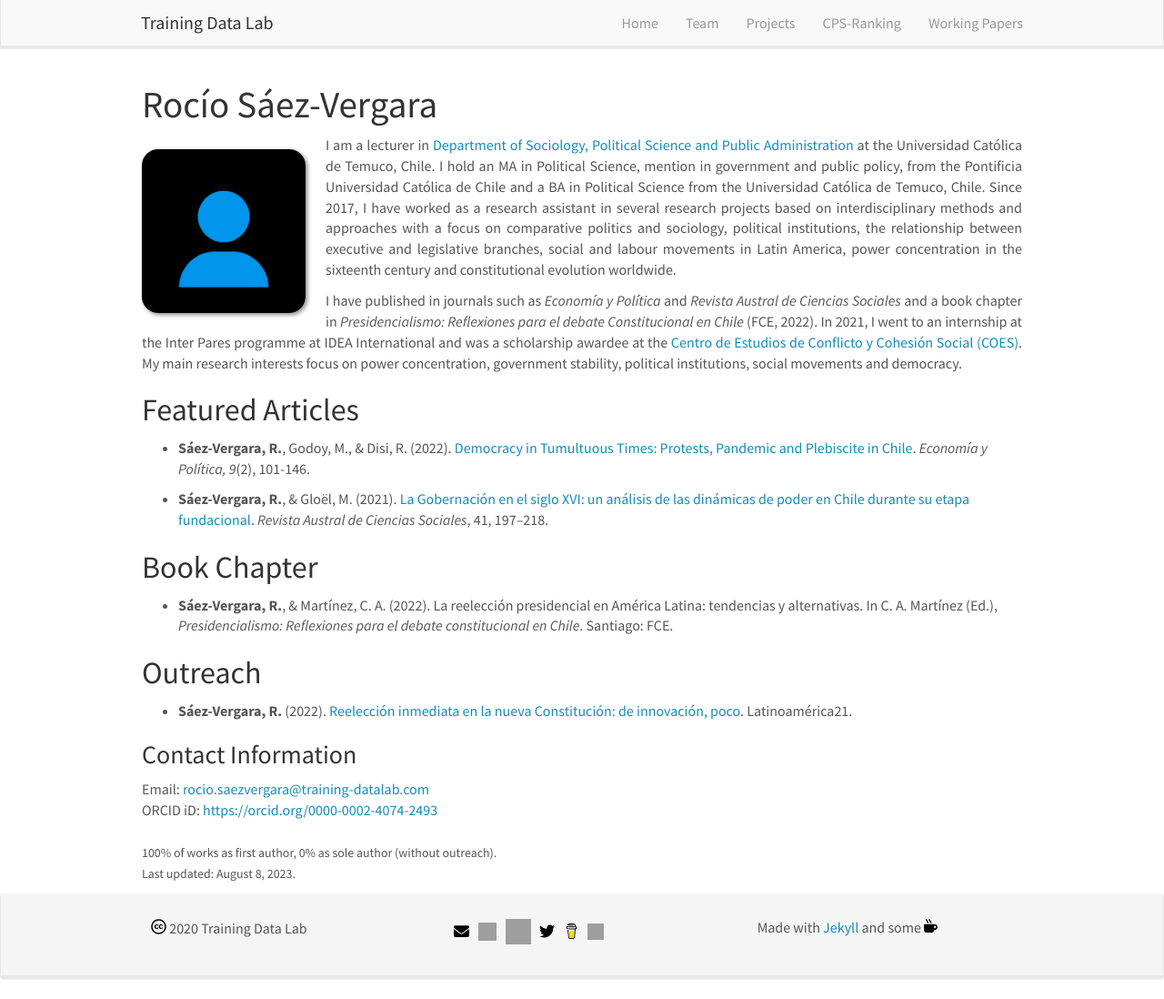
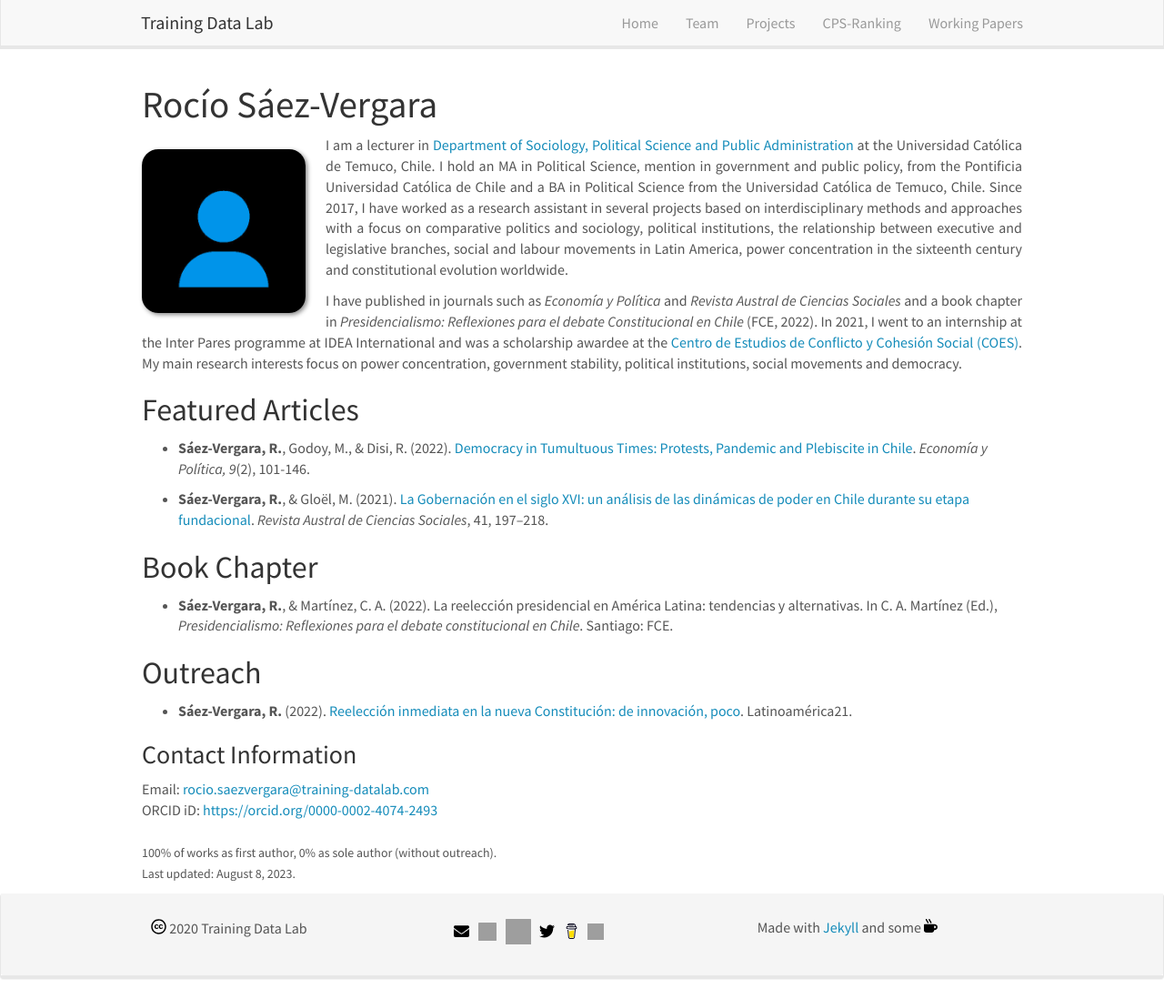
Before and after one commit to training-datalab/old-training-datalab.com, a Jekyll site: the page built from _pages/rsaezvergara.md, in a window 1280 px wide and 1098 px high. Shown: the whole window at 91% size. Built offline with Jekyll 4.4.1, drawn with Linux system fonts in a browser that asks for light colours; nearby versions of some CDN libraries.

Commit message:
Update rsaezvergara.md

```diff
--- a/_pages/rsaezvergara.md
+++ b/_pages/rsaezvergara.md
@@ -10,7 +10,7 @@
 
 <img src="https://training-datalab.com/images/team/avatar.jpg" class="img-responsive" width="180px" style="float: left" />
 
-<p align="justify">I am a lecturer in <a href="https://soccipol.uct.cl/" target="_blank">Department of Sociology, Political Science and Public Administration</a> at the Universidad Católica de Temuco, Chile. I hold an MA in Political Science, mention in government and public policy, from the Pontificia Universidad Católica de Chile and a BA in Political Science from the Universidad Católica de Temuco, Chile. Since 2017, I have worked as a research assistant in several research projects based on interdisciplinary methods and approaches with a focus on comparative politics and sociology, political institutions, the relationship between executive and legislative branches, social and labour movements in Latin America, power concentration in the sixteenth century and constitutional evolution worldwide.</p>
+<p align="justify">I am a lecturer in <a href="https://soccipol.uct.cl/" target="_blank">Department of Sociology, Political Science and Public Administration</a> at the Universidad Católica de Temuco, Chile. I hold an MA in Political Science, mention in government and public policy, from the Pontificia Universidad Católica de Chile and a BA in Political Science from the Universidad Católica de Temuco, Chile. Since 2017, I have worked as a research assistant in several projects based on interdisciplinary methods and approaches with a focus on comparative politics and sociology, political institutions, the relationship between executive and legislative branches, social and labour movements in Latin America, power concentration in the sixteenth century and constitutional evolution worldwide.</p>
 
 <p align="justify">I have published in journals such as *Economía y Política* and *Revista Austral de Ciencias Sociales* and a book chapter in *Presidencialismo: Reflexiones para el debate Constitucional en Chile* (FCE, 2022). In 2021, I went to an internship at the Inter Pares programme at IDEA International and was a scholarship awardee at the <a href="https://coes.cl/" target="_blank">Centro de Estudios de Conflicto y Cohesión Social (COES)</a>. My main research interests focus on power concentration, government stability, political institutions, social movements and democracy.</p>
 
```
